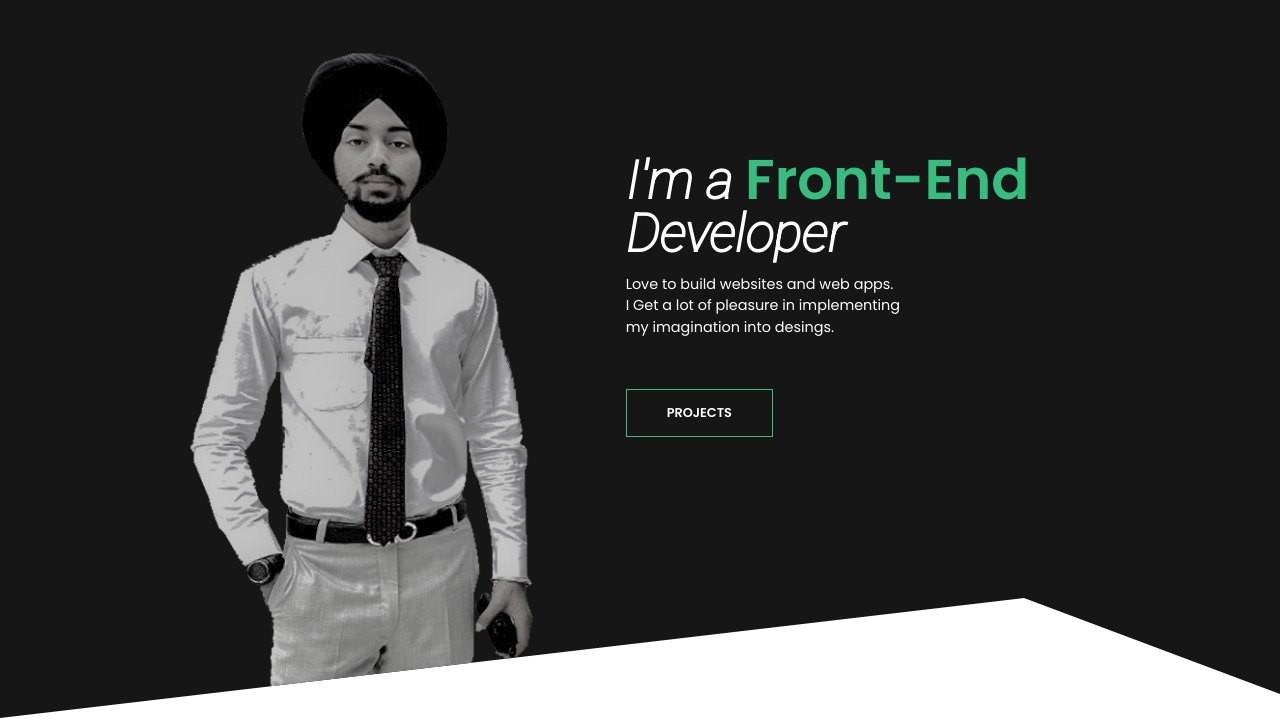
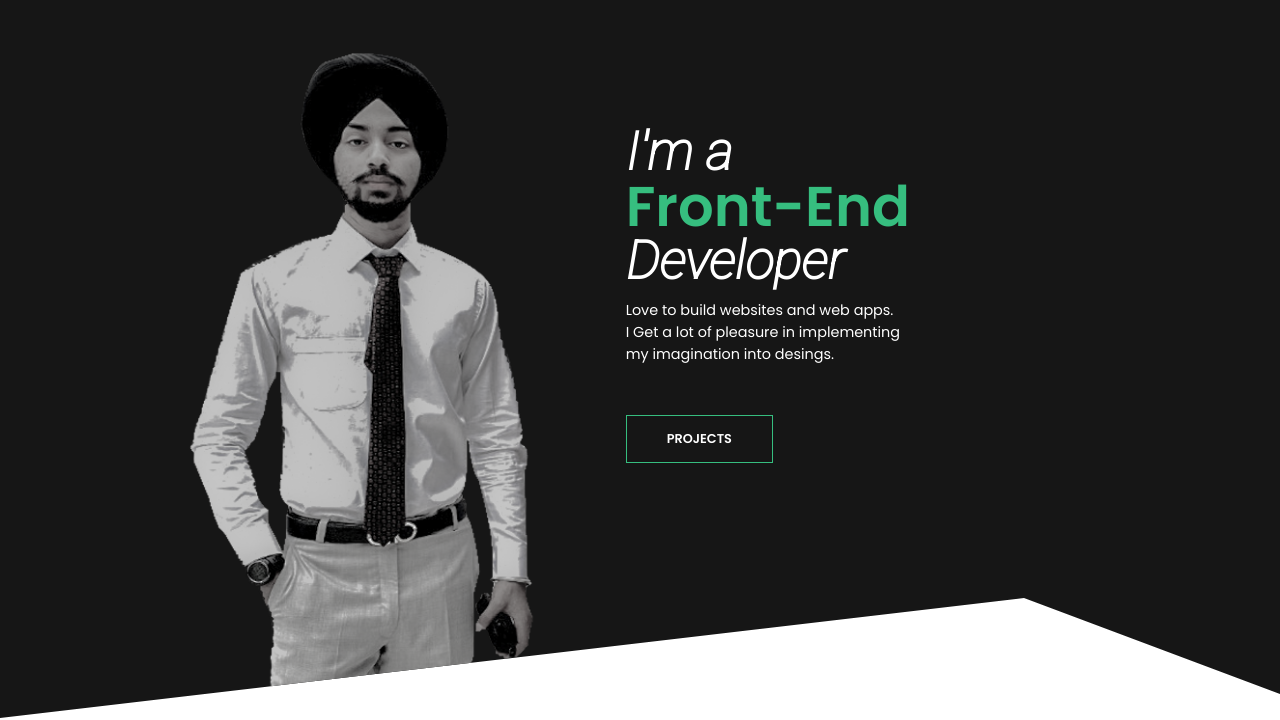
Before and after one commit to gurvinder604/Gurvinder5ingh.github.io, a plain HTML site: page index.html in a window 1280 px wide. Shown: the part 82-802 px from the top of the page. Drawn offline with Linux system fonts and the light colour scheme.

Commit message:
Update index.html

```diff
--- a/index.html
+++ b/index.html
@@ -10,7 +10,7 @@
     <link rel="preconnect" href="https://fonts.gstatic.com" crossorigin />
     <link href="https://fonts.googleapis.com/css2?family=Poppins:wght@400;600&display=swap" rel="stylesheet"/>
     <link href="https://fonts.googleapis.com/css2?family=Roboto:ital,wght@1,100&display=swap" rel="stylesheet"/>
-     <script src="https://kit.fontawesome.com/f48a04d0ba.js" crossorigin="anonymous"></script>
+    <script src="https://kit.fontawesome.com/f48a04d0ba.js" crossorigin="anonymous"></script>
     <link rel="stylesheet" href="./font awesome/all.css">
     <link rel="stylesheet" href="./font awesome/fontawesome.min.css">
     <script src="https://platform.linkedin.com/badges/js/profile.js" async defer type="text/javascript"></script>
@@ -60,7 +60,7 @@
           </div>
           <div class="right-hero">
             <h1>
-              I'm a <span>Front-End</span><br />
+              I'm a <br><span>Front-End</span><br />
               Developer
             </h1>
             <p>
```
